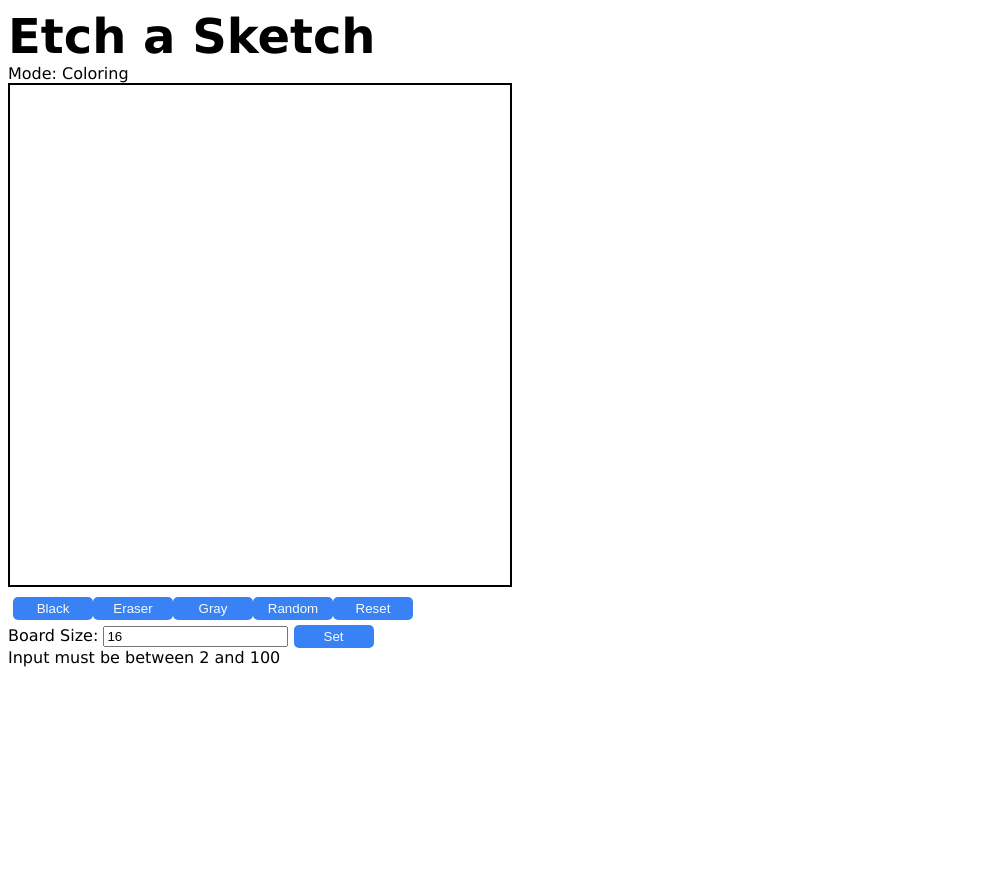
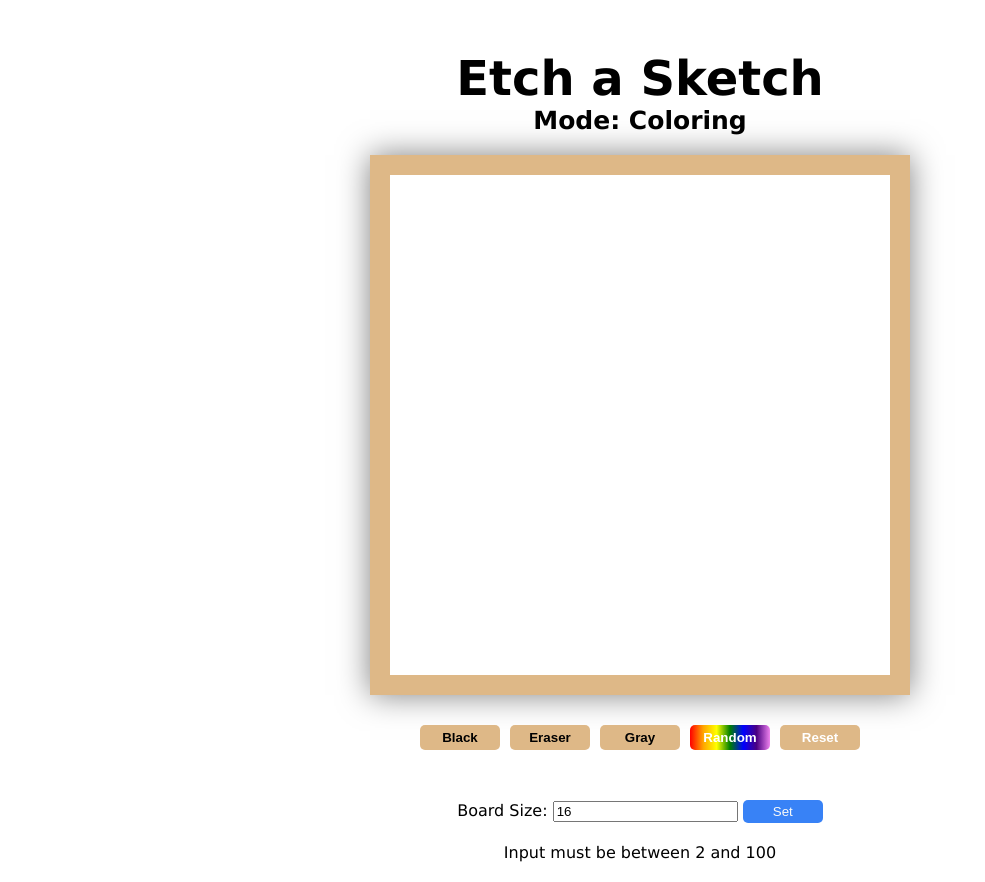
Before and after one commit to esllana/etch-a-sketch, a plain HTML site: page index.html in a window 1280 px wide. Shown: the whole page, without its empty margins (0-985 px from the left). Before the commit the page ends 816 px from the top, so only its background shows below. Drawn offline with Linux system fonts and the light colour scheme.

Commit message:
added more styling to the page

```diff
--- a/styles.css
+++ b/styles.css
@@ -1,15 +1,83 @@
-.body {
+html, body {
+    height: 100%;
+    margin: 0;
+}
+
+body {
     font-family: 'Courier New', Courier, monospace;
+
+}
+
+.grid-container {
+    display: flex;
+    flex-direction: column;
+    justify-content: center;
+    align-items: center;
+}
+
+.title {
+    margin-top: 50px;
+}
+
+.mode {
+    font-size: 25px;
+    font-weight: bold;
+    margin-bottom: 20px;
+}
+
+
+.contents {
+    display: flex;
+    flex-direction: column;
+    align-items: center;
+    width: 100%;
 }
 
 .board {
-    width: 500px;
+    width: 100%;
     height: 500px;
     display: grid;
-    border: 2px solid black;
+    border: 20px solid burlywood;
+    box-shadow: 0 0 30px rgba(0, 0, 0, 0.5);
+    margin: 0 auto;
+    max-width: 500px;
+    max-height: 500px;
 }
 
 .buttons {
     display: flex;
-    margin: 10px 10px 5px 5px;
+    justify-content: space-between;
+    padding: 30px 0;
+
 }
+
+.buttons button {
+    background-color: burlywood;
+    border: none;
+    padding: 5px 10px;
+    color: black;
+    cursor: pointer;
+    font-weight: bold;
+}
+
+.buttons button:nth-last-child(2) {
+    background: linear-gradient(to right, red, orange, yellow, green, blue, indigo, violet);
+    color: white;
+    animation: rainbow 5s linear infinite;
+}
+
+.buttons button:last-child {
+    color: white;
+}
+
+.buttons button:not(:last-child) {
+    margin-right: 10px;
+}
+
+.boxsize{
+    margin: 20px;
+}
+.error {
+    margin: 0 20px 20px 20px;
+    text-align: center;
+}
```
